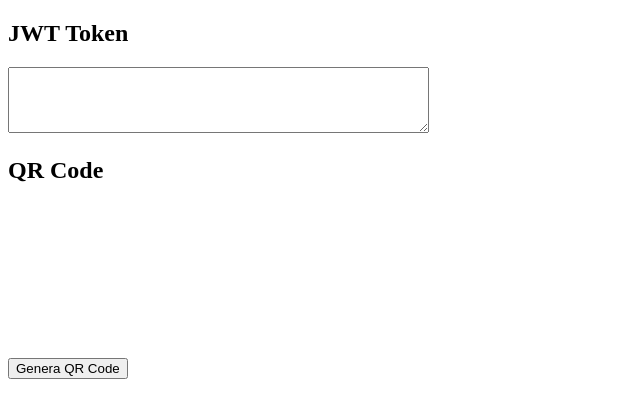
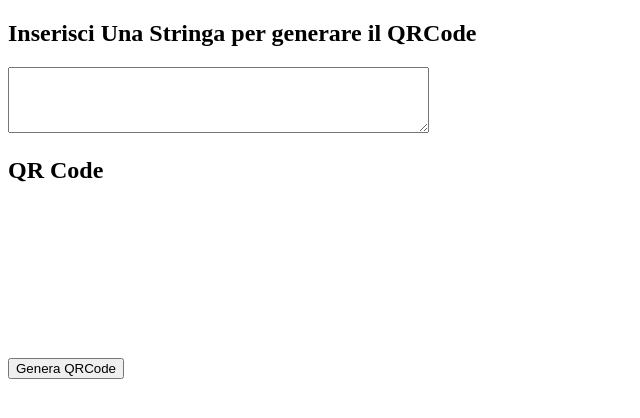
Before and after one commit to dmancini73/dmancini73.github.io, a plain HTML site: page qrcode.html in a window 1280 px wide. Shown: the whole page, without its empty margins (0-640 px from the left). Drawn offline with Linux system fonts and the light colour scheme.

Commit message:
Update qrcode.html

```diff
--- a/qrcode.html
+++ b/qrcode.html
@@ -3,13 +3,13 @@
 <head>
     <meta charset="UTF-8">
     <meta name="viewport" content="width=device-width, initial-scale=1.0">
-    <title>JWT e QR Code</title>
+    <title>Genera QRCode</title>
     <script src="https://cdnjs.cloudflare.com/ajax/libs/jsrsasign/10.5.22/jsrsasign-all-min.js"></script>
     <script src="https://cdn.jsdelivr.net/npm/qrcode/build/qrcode.min.js"></script>
 </head>
 <body>
     <div>
-        <h2>JWT Token</h2>
+        <h2>Inserisci Una Stringa per generare il QRCode</h2>
         <textarea id="jwtToken" rows="4" cols="50"></textarea>
     </div>
     <div>
@@ -17,7 +17,7 @@
         <canvas id="qrcode"></canvas>
     </div>
     <div>
-        <button onclick="generateQRCode()">Genera QR Code</button>
+        <button onclick="generateQRCode()">Genera QRCode</button>
     </div>
     <script>
         // Chiave segreta per firmare il token
```
